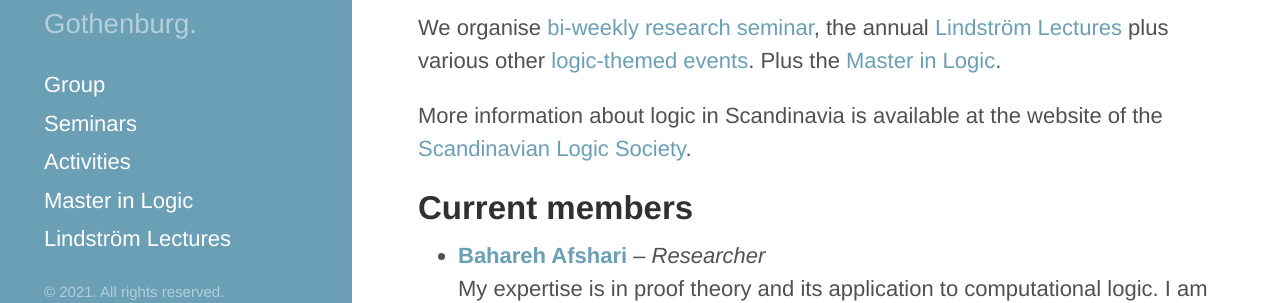
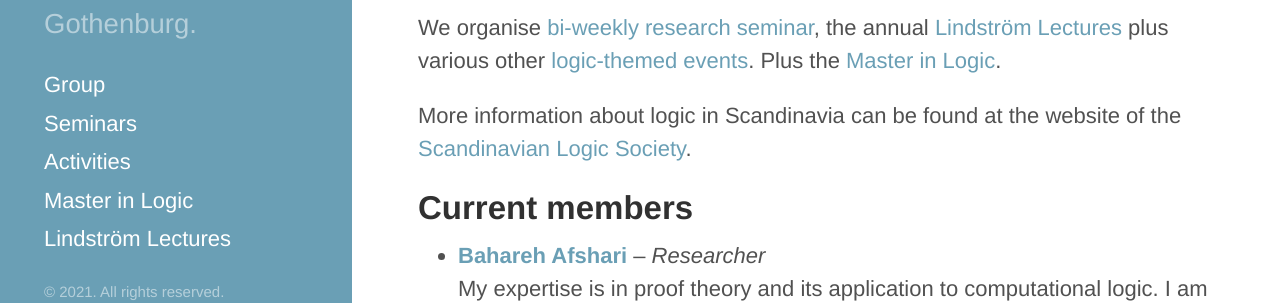
Before and after one commit to greleigh/Logic-GU, a Jekyll site: the page built from _pages/about.md, in a window 1280 px wide and 900 px high. Shown: the part 231-534 px from the top of the window. Built offline with Jekyll 4.4.1, drawn with Linux system fonts in a browser that asks for light colours; some web fonts are replaced.

Commit message:
update about

```diff
--- a/_pages/about.md
+++ b/_pages/about.md
@@ -10,7 +10,7 @@ The logic group is part of the [Department of Philosophy, Linguistics and Theory
 We organise [bi-weekly research seminar]({% link _pages/seminars.md %}), the annual [Lindström Lectures]({% link _pages/lindstrom-lectures.md %}) plus various other [logic-themed events]({% link _pages/activities.md %}).
 Plus the [Master in Logic]({% link _pages/MiL.md %}).
 
-More information about logic in Scandinavia is available at the website of the [{{ site.data.links.sls.name }}]({{ site.data.links.sls.link }}).
+More information about logic in Scandinavia can be found at the website of the [{{ site.data.links.sls.name }}]({{ site.data.links.sls.link }}).
 
 ## Current members
 
```
